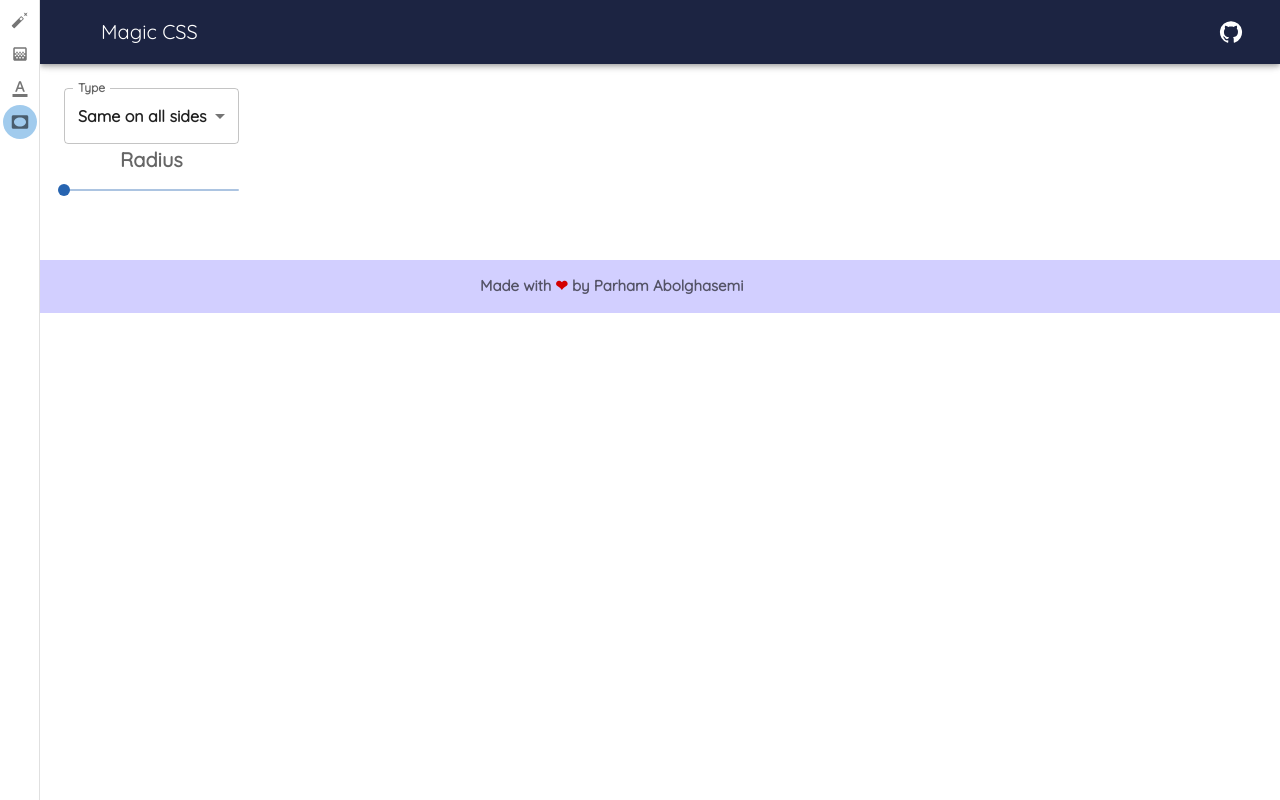
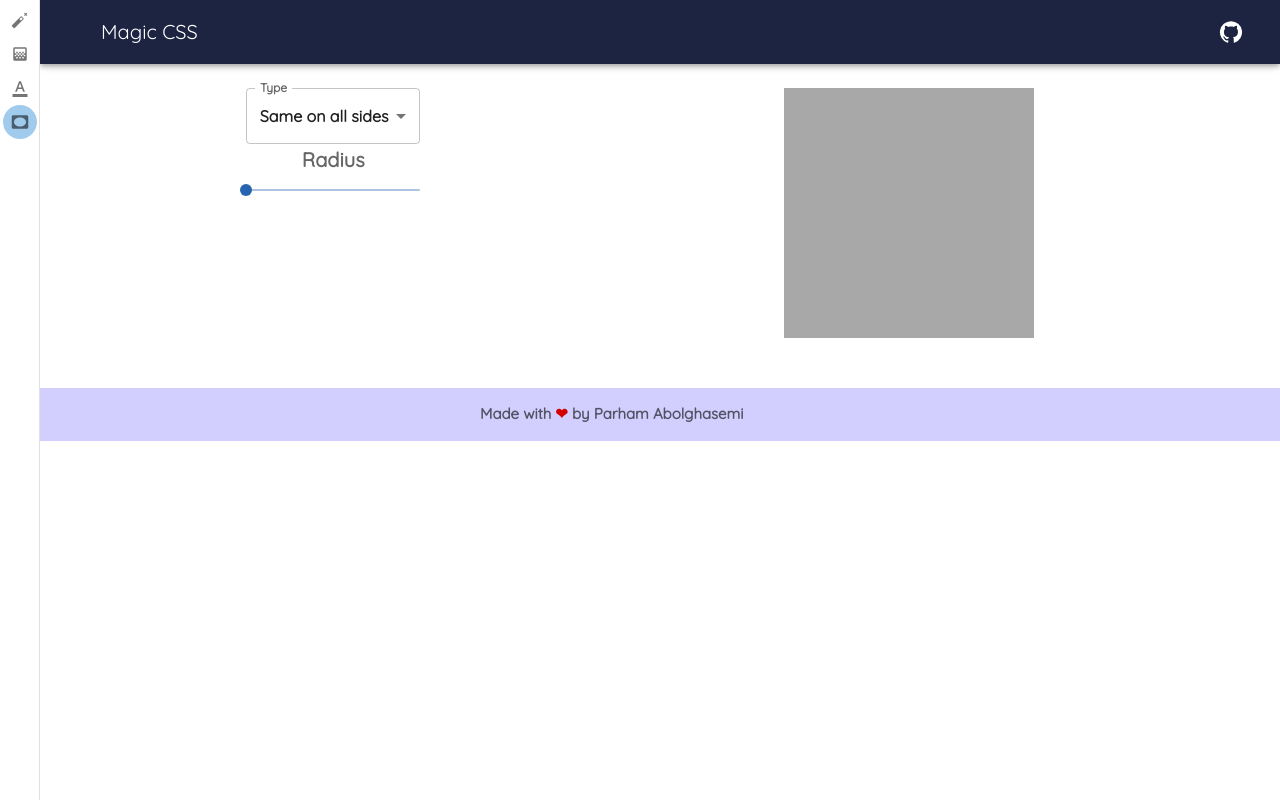
Before and after one commit to parham-ab/React-magic-css, a React (Create React App) app: page /border-radius in a window 1280 px wide. Built offline with nearby package versions, Linux system fonts and the light colour scheme.

Commit message:
border radius based on px

```diff
--- a/src/assets/styles/_borderRadius.scss
+++ b/src/assets/styles/_borderRadius.scss
@@ -1,5 +1,5 @@
 .radiusbox {
-  width: 100px;
+  width: 250px;
   height: 250px;
   background-color: rgb(168, 168, 168);
 }
--- a/src/assets/styles/index.scss
+++ b/src/assets/styles/index.scss
@@ -22,6 +22,7 @@ body {
 }
 // styles
 @import "boxshadow";
+@import "borderRadius";
 // scroll bar
 ::-webkit-scrollbar {
   width: 7px;
--- a/src/components/BorderRadius.js
+++ b/src/components/BorderRadius.js
@@ -18,7 +18,7 @@ const BorderRadius = () => {
 
   return (
     <Container>
-      <Grid container>
+      <Grid container display="flex" justifyContent="space-around">
         <Grid item mt={3}>
           <FormControl fullWidth>
             <InputLabel id="type">Type</InputLabel>
@@ -61,8 +61,13 @@ const BorderRadius = () => {
         {/* <Grid item></Grid> */}
 
         {/* results */}
-        <Grid item>
-          <Box component="div" className="radiusbox"></Box>
+        <Grid item mt={3}>
+          <Box
+            component="div"
+            className="radiusbox"
+            sx={{ borderRadius: `${allRadius}px` }}
+          ></Box>
+          {console.log(allRadius)}
         </Grid>
       </Grid>
     </Container>
```
